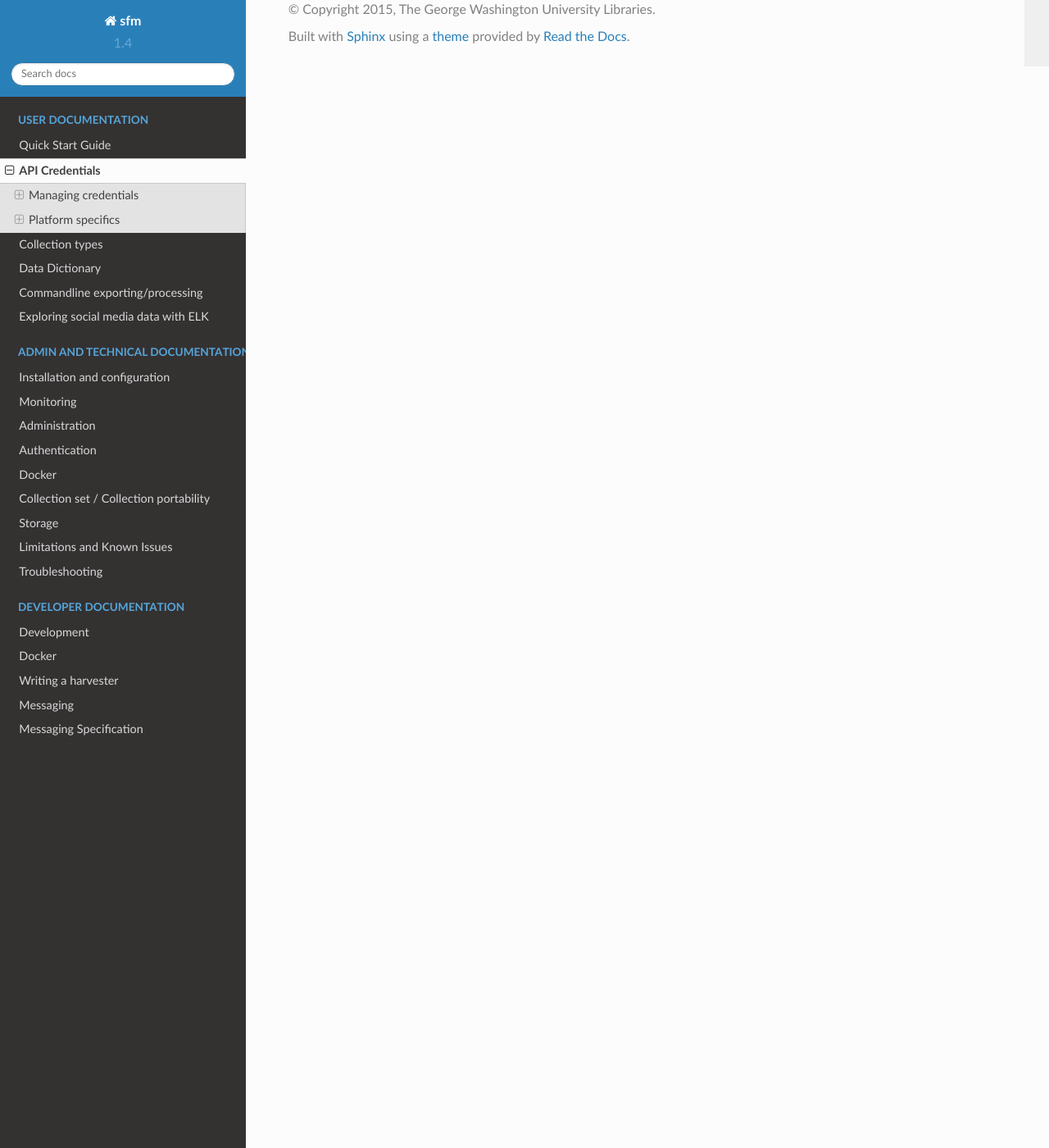
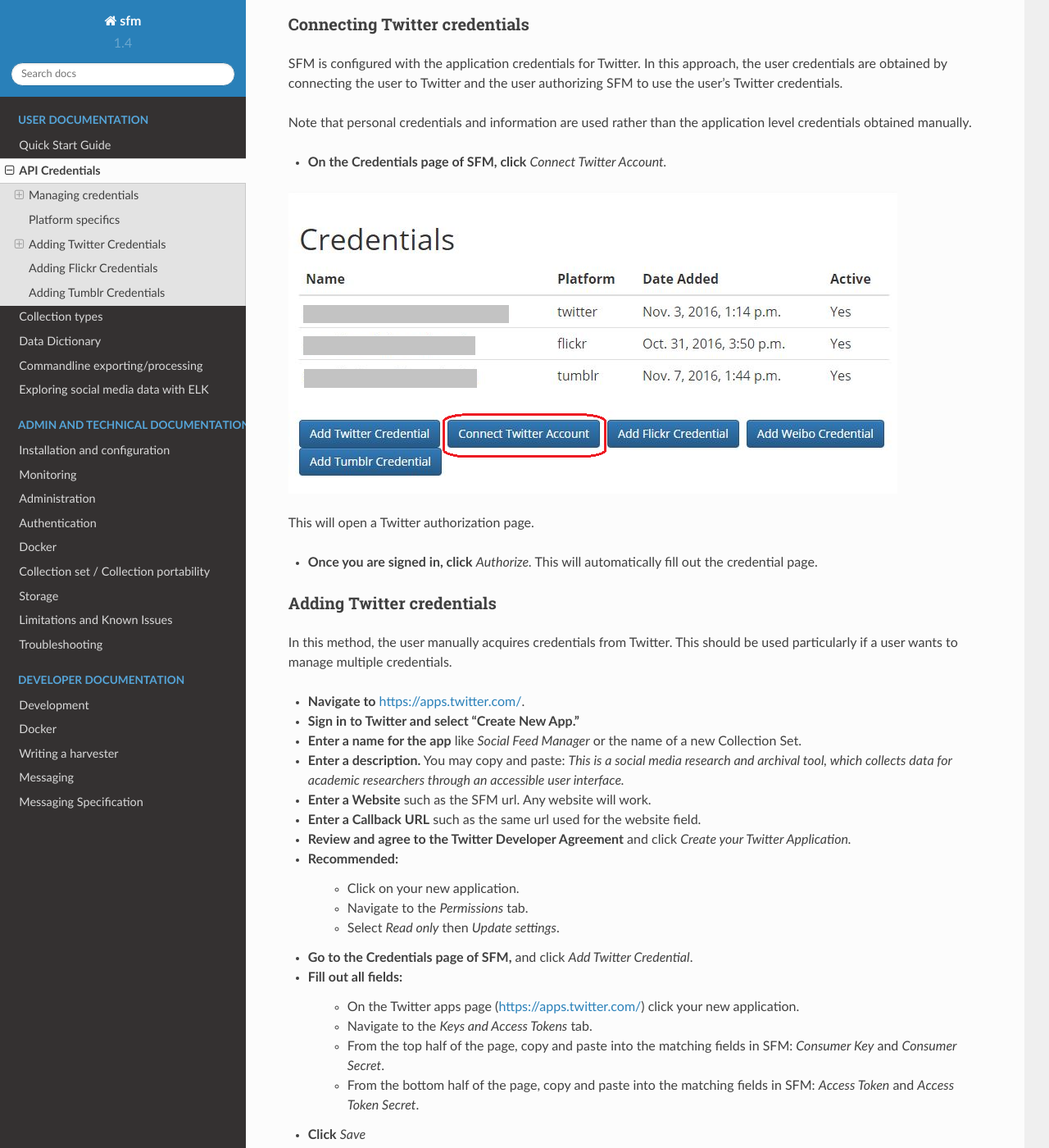
Before and after one commit to gwu-libraries/sfm-ui, a Sphinx documentation site: the page built from docs/credentials.rst, in a window 1280 px wide and 1400 px high, scrolled down 1665 px. Shown: the whole window at 82% size. Built offline with Sphinx 7.4.7 and the Read the Docs theme 2.0.0, drawn with Linux system fonts in a browser that asks for light colours; some of the changed text lies outside the part shown.

Commit message:
refs #544. Adds more detailed credential docs

```diff
--- a/docs/credentials.rst
+++ b/docs/credentials.rst
@@ -2,12 +2,13 @@
  API Credentials
 =================
 
-Accessing the APIs of social media platforms requires credentials for authentication
-(also knows as API keys). Social Feed Manager supports managing those credentials.
+Accessing the APIs of social media platforms requires credentials for
+authentication (also knows as API keys). Social Feed Manager supports managing
+those credentials.
 
 Credentials/authentication allow a user to collect data through a platform’s
-API. Limits are placed on methods and rate of collection on a per credential
-basis.
+API. For some social media platforms (e.g., Twitter and Tumblr), Limits are
+placed on methods and rate of collection on a per credential basis.
 
 SFM users are responsible for creating their own new credentials so that
 they can control their own collection rates and can ensure that they are
@@ -24,51 +25,172 @@
  Managing credentials
 ----------------------
 
-SFM supports two approaches to managing credentials: adding credentials and connecting
-credentials. Both of these options are available from the Credentials page.
+SFM supports two approaches to managing credentials: adding credentials and
+connecting credentials. Both of these options are available from the
+Credentials page.
 
 Adding credentials
 ^^^^^^^^^^^^^^^^^^
-For this approach, a user gets the application and/or user credential from the social
-media platform and provide them to SFM by completing a form. More information on getting
-credentials is below.
+For this approach, a user gets the application and/or user credential from the
+social media platform and provide them to SFM by completing a form. More
+information on getting credentials is below.
 
 Connecting credentials
 ^^^^^^^^^^^^^^^^^^^^^^
-For this approach, SFM is configured with the application credentials for the social
-media platform. The user credentials are obtained by the user being redirected to the social
-media website to give permission to SFM to access her account.
 
-SFM is configured with the application credentials in the ``docker-compose.yml``. If additional
-management is necessary, it can be performed using the Social Accounts section of the Admin
-interface.
+*This is the easiest approach for users.*
 
-*This is the easiest approach for users.* Configuring application credentials is encouraged.
+For this approach, SFM is configured with the application credentials for the
+social media platform by the systems administrator. The user credentials are
+obtained by the user being redirected to the social media website to give
+permission to SFM to access her account.
+
+SFM is configured with the application credentials in the ``docker-compose.yml``.
+If additional management is necessary, it can be performed using the Social
+Accounts section of the Admin interface.
+
+
 
 --------------------
  Platform specifics
 --------------------
 
 Twitter
-^^^^^^^
-Twitter credentials can be obtained from `https://apps.twitter.com/ <https://apps.twitter.com/>`_. It is recommended to change
-the application permissions to read-only.  You *must* provide a callback URL, but the URL you provide doesn't matter.
+    Twitter credentials can be obtained from `https://apps.twitter.com/
+    <https://apps.twitter.com/>`_.
+
+    For detailed instructions, see :ref:`twitter-credentials`.
+
+    It is recommended to change the application permissions to read-only.  You
+    *must* provide a callback URL, but the URL you provide doesn't matter.
 
 Weibo
-^^^^^
-For instructions on obtaining Weibo credentials, see `this guide <http://gwu-libraries.github.io/sfm-ui/posts/2016-04-26-weibo-api-guide>`_.
+    For instructions on obtaining Weibo credentials, see `this guide
+    <http://gwu-libraries.github.io/sfm-ui/posts/2016-04-26-weibo-api-guide>`_.
 
-To use the connecting credentials approach for Weibo, the redirect URL must match
-the application's actual URL and use port 80.
+    To use the connecting credentials approach for Weibo, the redirect URL must
+    match the application's actual URL and use port 80.
 
 Flickr
-^^^^^^
+    Flickr credentials can be obtained from
+    `https://www.flickr.com/services/api/keys/
+    <https://www.flickr.com/services/api/keys/>`_.
 
-Flickr credentials can be obtained from `https://www.flickr.com/services/api/keys/ <https://www.flickr.com/services/api/keys/>`_.
-
-Flickr does not require user credentials.
+    For detailed instructions, see :ref:`flickr-credentials`.
 
 Tumblr
-^^^^^^
+    Tumblr credentials can be obtained from
+    `https://www.tumblr.com/oauth/apps <https://www.tumblr.com/oauth/apps>`_.
 
-Tumblr credentials can be obtained from `https://www.tumblr.com/oauth/apps <https://www.tumblr.com/oauth/apps>`_.
+    For detailed instructions, see :ref:`tumblr-credentials`.
+
+
+.. _twitter-credentials:
+
+--------------------------
+Adding Twitter Credentials
+--------------------------
+
+Twitter supports either adding credentials or connecting credentials.
+
+Connecting Twitter credentials
+^^^^^^^^^^^^^^^^^^^^^^^^^^^^^^
+
+SFM is configured with the application credentials for Twitter. In this approach,
+the user credentials are obtained by connecting the user to Twitter and the user
+authorizing SFM to use the user's Twitter credentials.
+
+Note that personal credentials and information are used rather than the
+application level credentials obtained manually.
+
+* **On the Credentials page of SFM, click** *Connect Twitter Account.*
+
+.. image:: images/credentials/Twitter-connect.png
+
+This will open a Twitter authorization page.
+
+* **Once you are signed in, click** *Authorize.* This will automatically fill
+  out the credential page.
+
+Adding Twitter credentials
+^^^^^^^^^^^^^^^^^^^^^^^^^^
+
+In this method, the user manually acquires credentials from Twitter. This should be
+used particularly if a user wants to manage multiple credentials.
+
+* **Navigate to** https://apps.twitter.com/.
+
+* **Sign in to Twitter and select "Create New App."**
+
+* **Enter a name for the app** like *Social Feed Manager* or the name of a new
+  Collection Set.
+
+* **Enter a description.** You may copy and paste:
+  *This is a social media research and archival tool, which collects data for
+  academic researchers through an accessible user interface.*
+
+* **Enter a Website** such as the SFM url. Any website will work.
+
+* **Enter a Callback URL** such as the same url used for the website field.
+
+* **Review and agree to the Twitter Developer Agreement** and click *Create your Twitter
+  Application.*
+
+* Recommended:
+    * Click on your new application.
+    * Navigate to the *Permissions* tab.
+    * Select *Read only* then *Update settings*.
+
+* **Go to the Credentials page of SFM,** and click *Add Twitter Credential*.
+
+* Fill out all fields:
+    * On the Twitter apps page (https://apps.twitter.com/) click your new
+      application.
+    * Navigate to the *Keys and Access Tokens* tab.
+    * From the top half of the page, copy and paste into the matching fields
+      in SFM: *Consumer Key* and *Consumer Secret*.
+    * From the bottom half of the page, copy and paste into the matching
+      fields in SFM: *Access Token* and *Access Token Secret*.
+
+* **Click** *Save*
+
+.. _flickr-credentials:
+
+--------------------------
+Adding Flickr Credentials
+--------------------------
+
+  * **Navigate to** https://www.flickr.com/services/api/keys/.
+  * **Sign in to your Yahoo! account.**
+  * **Click** *Get Another Key*
+  * **Choose** *Apply for a Non-commercial key,* which is for API users that are
+    not charging a fee.
+  * **Enter an Application Name** like *Social Feed Manager*
+  * **Enter Application Description** such as: *This is a social media research
+    and archival tool, which collects data for academic researchers through an
+    accessible user interface.*
+  * **Check both checkboxes**
+  * **Click** *Submit*
+  * **Navigate to the SFM Credentials page** and click *Add Flicker Credential*
+  * **Enter the Key and Secret** in the correct fields and save.
+
+
+.. _tumblr-credentials:
+
+--------------------------
+Adding Tumblr Credentials
+--------------------------
+
+  * **Navigate to** https://www.tumblr.com/oauth/apps/.
+  * **Sign in to Tumblr.**
+  * **Click** *Register Application*
+  * **Enter an Application Name** like *Social Feed Manager*
+  * **Enter a website** such as the SFM url
+  * **Enter Application Description** such as: *This is a social media research
+    and archival tool, which collects data for academic researchers through an
+    accessible user interface.*
+  * **Enter Administrative contact email.** You should use your own email.
+  * **Enter default callback url,** the same url used for the website.
+  * **Click** *Register*
+  * **Navigate to the SFM Credentials page** and click *Add Tumblr Credential*
+  * **Enter the OAuth Consumer Key** in the API key field and save.
```
Also changed, not shown: docs/images/credentials/Twitter-connect.png (added).
